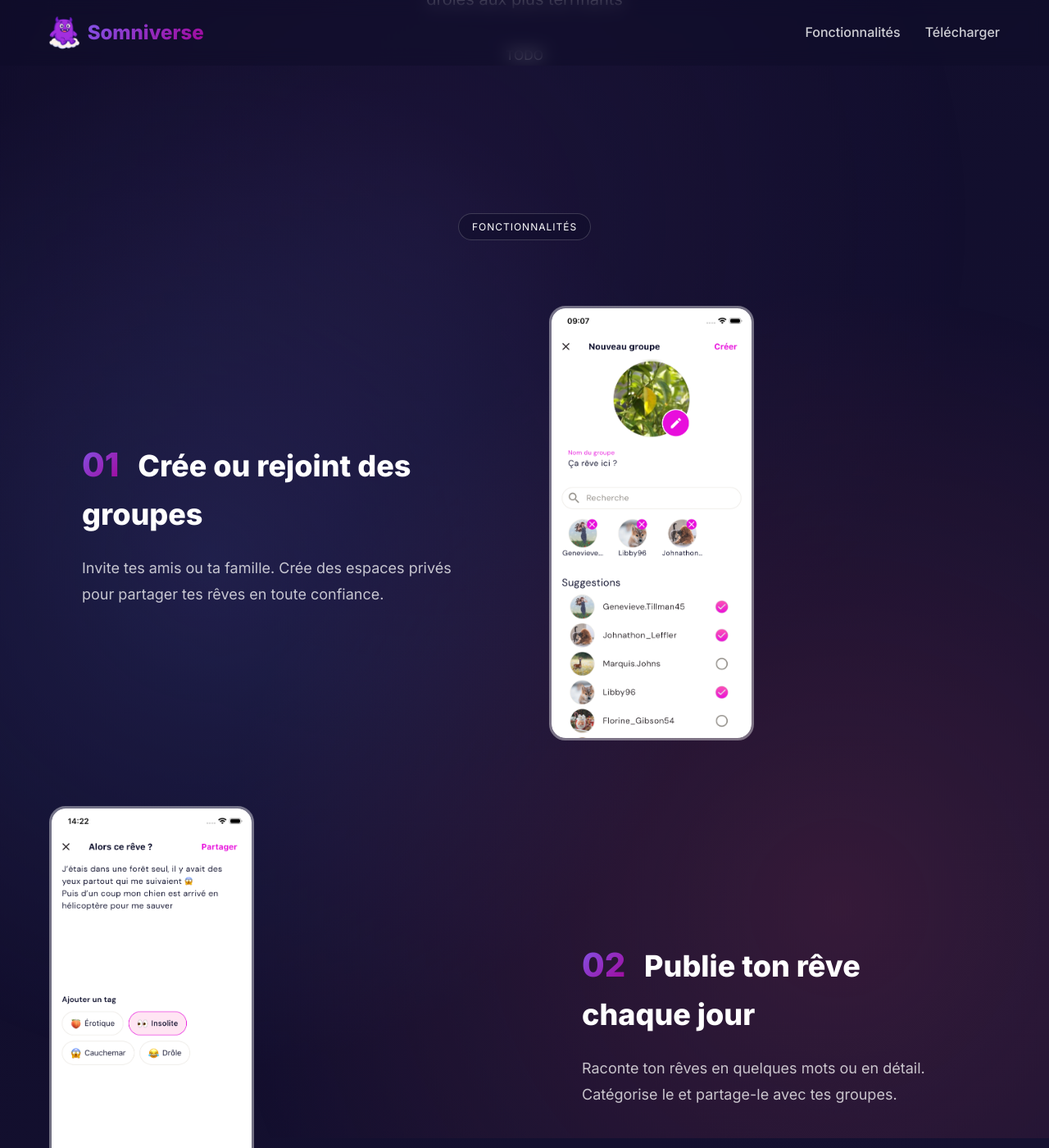
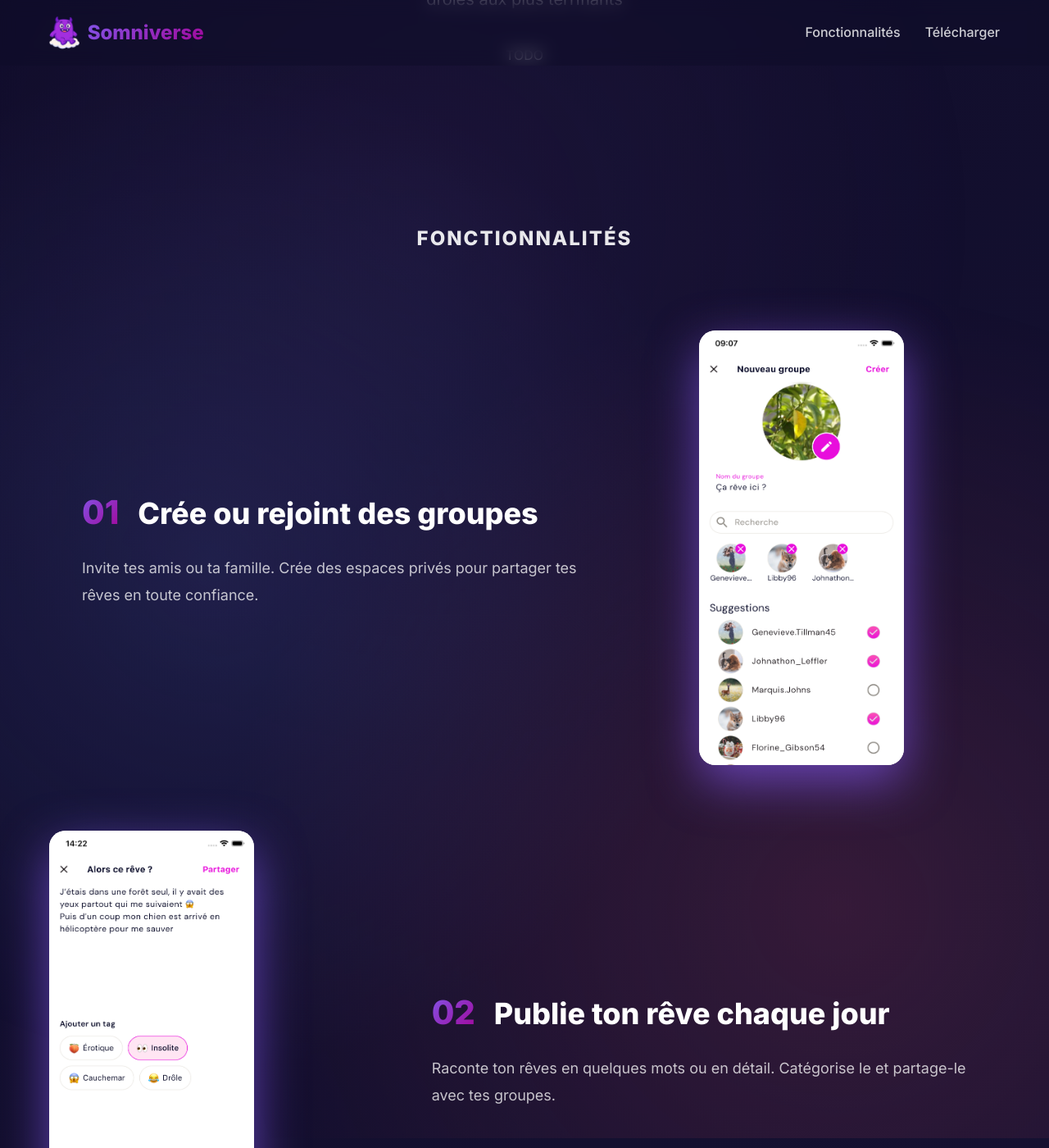
Before and after one commit to Somniverse-app/somniverse-app.github.io, a Jekyll site: the page built from index.md, in a window 1280 px wide and 1400 px high, scrolled down 403 px. Shown: the whole window at 82% size. Built offline with Jekyll 4.4.1, drawn with Linux system fonts in a browser that asks for light colours.

Commit message:
Improve static site

```diff
--- a/_sass/main.scss
+++ b/_sass/main.scss
@@ -222,6 +222,20 @@ body::before {
   }
 }
 
+.section-badge {
+  display: inline-block;
+  padding: 12px 32px;
+  background: transparent;
+  border-radius: 8px;
+  font-size: 1.5rem;
+  text-transform: uppercase;
+  letter-spacing: 2px;
+  margin-bottom: 20px;
+  backdrop-filter: none;
+  font-weight: 800;
+  color: rgba(255, 255, 255, 0.9);
+}
+
 // Section Features
 .features {
   padding: 80px 20px;
@@ -229,19 +243,6 @@ body::before {
   .section-header {
     text-align: center;
     margin-bottom: 60px;
-
-    .section-badge {
-      display: inline-block;
-      padding: 6px 16px;
-      background: $glass-bg;
-      border: 1px solid $glass-border;
-      border-radius: 50px;
-      font-size: 0.75rem;
-      text-transform: uppercase;
-      letter-spacing: 1px;
-      margin-bottom: 20px;
-      backdrop-filter: blur(10px);
-    }
 
     h2 {
       font-size: clamp(2rem, 4vw, 3rem);
@@ -267,7 +268,7 @@ body::before {
 
   .feature-showcase-item {
     display: grid;
-    grid-template-columns: 1fr 1fr;
+    grid-template-columns: 2fr 1fr;
     gap: 60px;
     align-items: center;
     position: relative;
@@ -305,6 +306,8 @@ body::before {
 
     // Design alterné pour les items pairs
     &.feature-reverse {
+      grid-template-columns: 1fr 2fr;
+
       .feature-content {
         order: 2;
       }
@@ -321,13 +324,11 @@ body::before {
     border-radius: 20px;
     transition: all 0.5s cubic-bezier(0.4, 0, 0.2, 1);
     position: relative;
-
-    // Contour blanc fin et élégant
-    border: 3px solid rgba(255, 255, 255, 0.4);
+    box-shadow: 0 20px 60px rgba(130, 86, 232, 0.7),
+      0 0 0 1px rgba(255, 255, 255, 0.9) inset;
 
     &:hover {
       transform: translateY(-10px) scale(1.02);
-      border: 3px solid rgba(255, 255, 255, 0.4);
     }
   }
 
@@ -348,19 +349,6 @@ body::before {
   .section-header {
     text-align: center;
     margin-bottom: 60px;
-
-    .section-badge {
-      display: inline-block;
-      padding: 6px 16px;
-      background: $glass-bg;
-      border: 1px solid $glass-border;
-      border-radius: 50px;
-      font-size: 0.75rem;
-      text-transform: uppercase;
-      letter-spacing: 1px;
-      margin-bottom: 20px;
-      backdrop-filter: blur(10px);
-    }
 
     h2 {
       font-size: clamp(2rem, 4vw, 3rem);
@@ -618,6 +606,10 @@ footer {
     grid-template-columns: 1fr;
     gap: 30px;
 
+    &.feature-reverse {
+      grid-template-columns: 1fr;
+    }
+
     .feature-content {
       order: 1 !important;
       padding: 20px;
@@ -646,8 +638,7 @@ footer {
     }
   }
 
-  .features-grid,
-  .stats-grid {
+  .features-grid {
     grid-template-columns: 1fr;
   }
 
@@ -662,6 +653,15 @@ footer {
       &::before {
         display: none;
       }
+    }
+
+    .qr-code-frame {
+      padding: 15px;
+    }
+
+    .qr-code {
+      width: 180px;
+      height: 180px;
     }
 
     .download-buttons {
```
